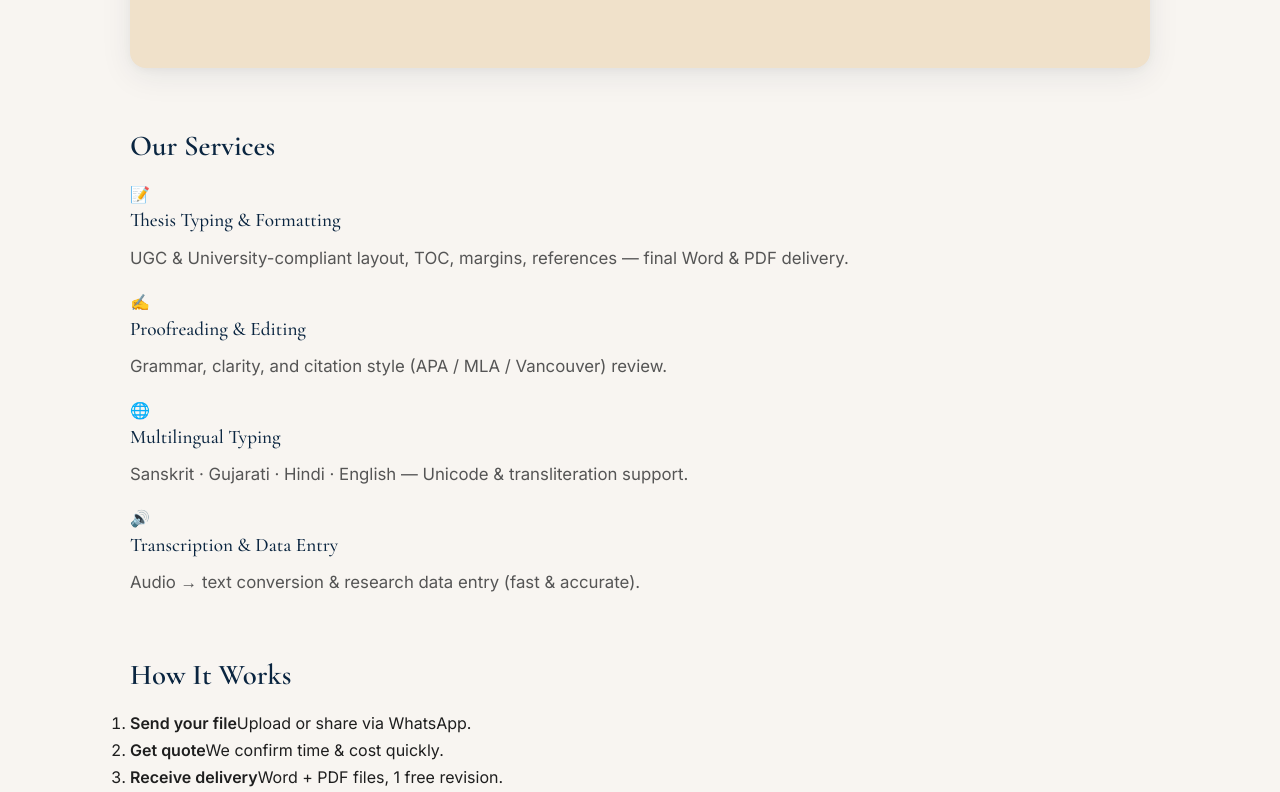
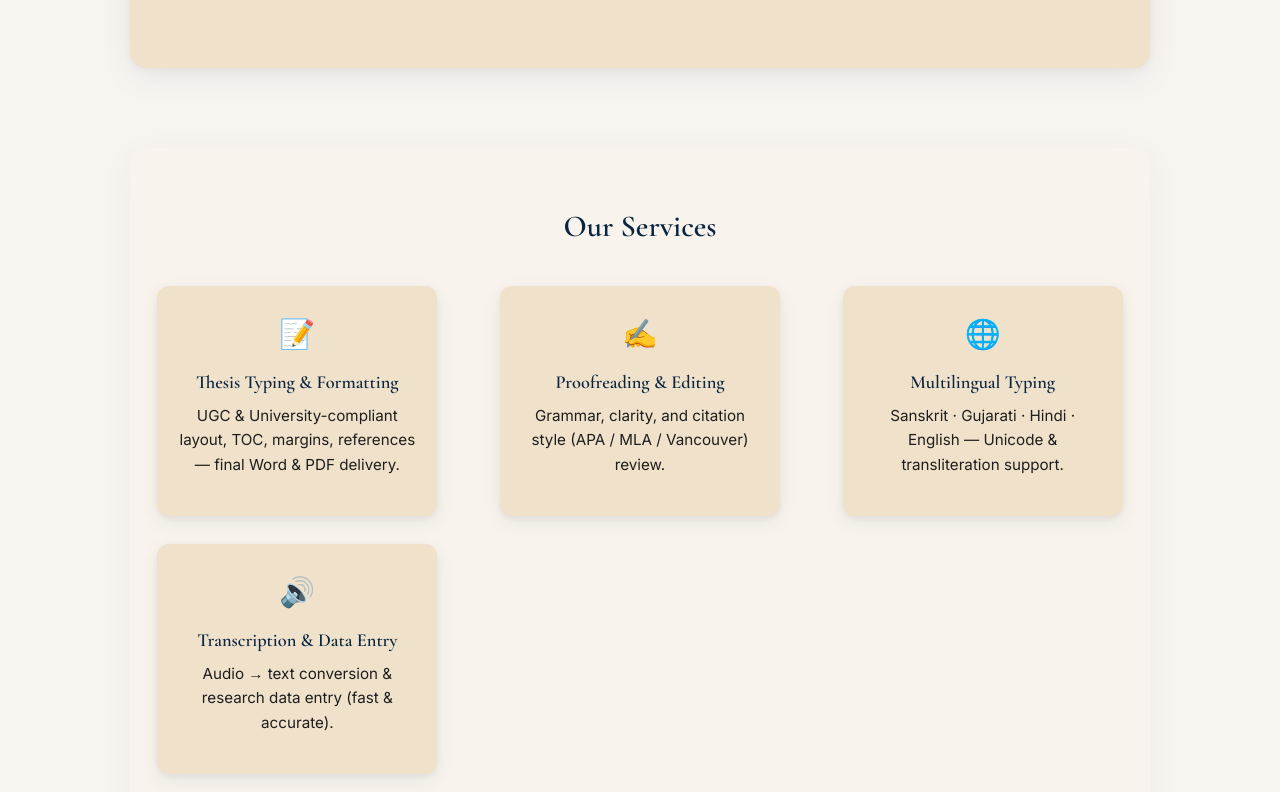
Before and after one commit to digital-typist/digital-typist-lts, a Next.js app: page / in a window 1280 px wide. Shown: the part 608-1400 px from the top of the page. Built offline with nearby package versions, Linux system fonts and the light colour scheme.

Commit message:
Update home.css

```diff
--- a/src/app/css/home.css
+++ b/src/app/css/home.css
@@ -124,3 +124,90 @@
         max-width: 90%;
     }
 }
+
+
+/* ===== OUR SERVICES ===== */
+.services {
+    margin-top: 80px;
+    text-align: center;
+}
+
+.services h2 {
+    font-family: "Cormorant Garamond", serif;
+    font-weight: 600;
+    font-size: 1.9rem;
+    color: var(--brand);
+    margin-bottom: 40px;
+}
+
+/* responsive grid for cards */
+.grid {
+    display: grid;
+    grid-template-columns: repeat(auto-fit, minmax(240px, 1fr));
+    gap: 28px;
+    justify-items: center;
+    align-items: stretch;
+    padding: 0 10px;
+}
+
+/* individual service cards */
+.card {
+    background: #f0e1ca;
+    /* soft warm tone */
+    border-radius: 12px;
+    box-shadow: 0 6px 18px rgba(10, 37, 64, 0.08),
+        0 2px 6px rgba(0, 0, 0, 0.04);
+    padding: 24px 20px;
+    max-width: 280px;
+    text-align: center;
+    transition: transform 0.3s ease, box-shadow 0.3s ease;
+}
+
+/* hover polish */
+.card:hover {
+    transform: translateY(-4px);
+    box-shadow: 0 10px 24px rgba(10, 37, 64, 0.12),
+        0 4px 10px rgba(0, 0, 0, 0.06);
+}
+
+/* card icon */
+.card .icon {
+    font-size: 1.8rem;
+    margin-bottom: 12px;
+}
+
+/* card heading */
+.card h3 {
+    font-family: "Cormorant Garamond", serif;
+    font-weight: 600;
+    font-size: 1.15rem;
+    color: var(--brand);
+    margin-bottom: 10px;
+}
+
+/* card paragraph */
+.card p {
+    font-family: "Inter", sans-serif;
+    font-size: 0.95rem;
+    color: var(--text);
+    line-height: 1.6;
+}
+
+/* mobile adjustments */
+@media (max-width: 768px) {
+    .grid {
+        gap: 20px;
+    }
+
+    .card {
+        max-width: 100%;
+        padding: 20px 16px;
+    }
+}
+
+.services {
+    background: #f8f4ed;
+    border-radius: 16px;
+    padding: 60px 0;
+    box-shadow: 0 8px 32px rgba(10, 37, 64, 0.05);
+}
```
